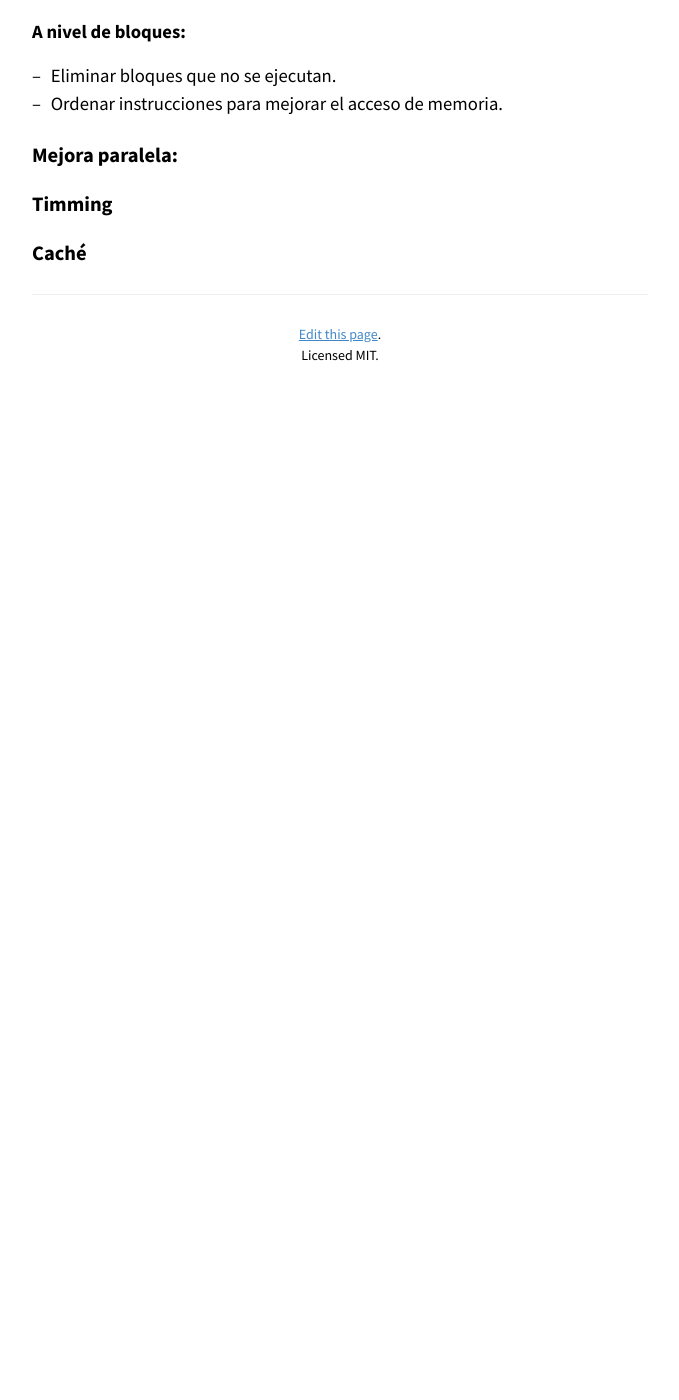
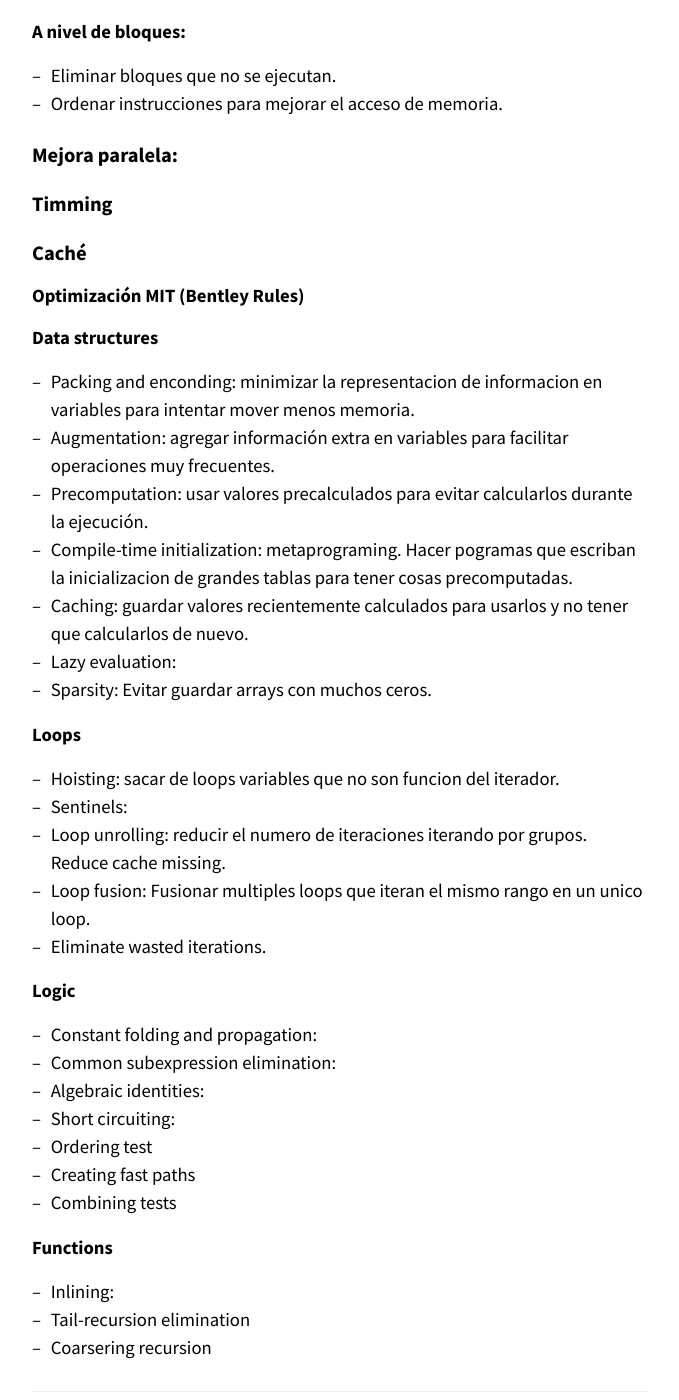
Before and after one commit to ramespada/hpc, a Jekyll site: the page built from _clases/optimizacion.md, in a window 1280 px wide and 1400 px high, scrolled down 4703 px. Shown: the whole window, without its empty margins (300-979 px from the left). Built offline with Jekyll 4.4.1, drawn with Linux system fonts in a browser that asks for light colours; before the commit the page ends 5107 px from its top, so only the background shows below that.

Commit message:
agregun un par de optimiz mas basado en un video del mit

```diff
--- a/_clases/optimizacion.md
+++ b/_clases/optimizacion.md
@@ -203,3 +203,40 @@ donde n puede ser:
 
 
 ## Caché
+
+
+
+
+
+
+### Optimización MIT (Bentley Rules)
+
+#### Data structures
++ Packing and enconding: minimizar la representacion de informacion en variables para intentar mover menos memoria.
++ Augmentation: agregar información extra en variables para facilitar operaciones muy frecuentes.
++ Precomputation: usar valores precalculados para evitar calcularlos durante la ejecución.
++ Compile-time initialization: metaprograming. Hacer pogramas que escriban la inicializacion de grandes tablas para tener cosas precomputadas.
++ Caching: guardar valores recientemente calculados para usarlos y no tener que calcularlos de nuevo.
++ Lazy evaluation:
++ Sparsity: Evitar guardar arrays con muchos ceros.
+
+#### Loops
++ Hoisting: sacar de loops variables que no son funcion del iterador.
++ Sentinels:
++ Loop unrolling: reducir el numero de iteraciones iterando por grupos. Reduce cache missing.
++ Loop fusion: Fusionar multiples loops que iteran el mismo rango en un unico loop.
++ Eliminate wasted iterations.
+
+#### Logic
++ Constant folding and propagation:
++ Common subexpression elimination:
++ Algebraic identities:
++ Short circuiting:
++ Ordering test
++ Creating fast paths
++ Combining tests
+
+#### Functions
++ Inlining:
++ Tail-recursion elimination
++ Coarsering recursion
```
